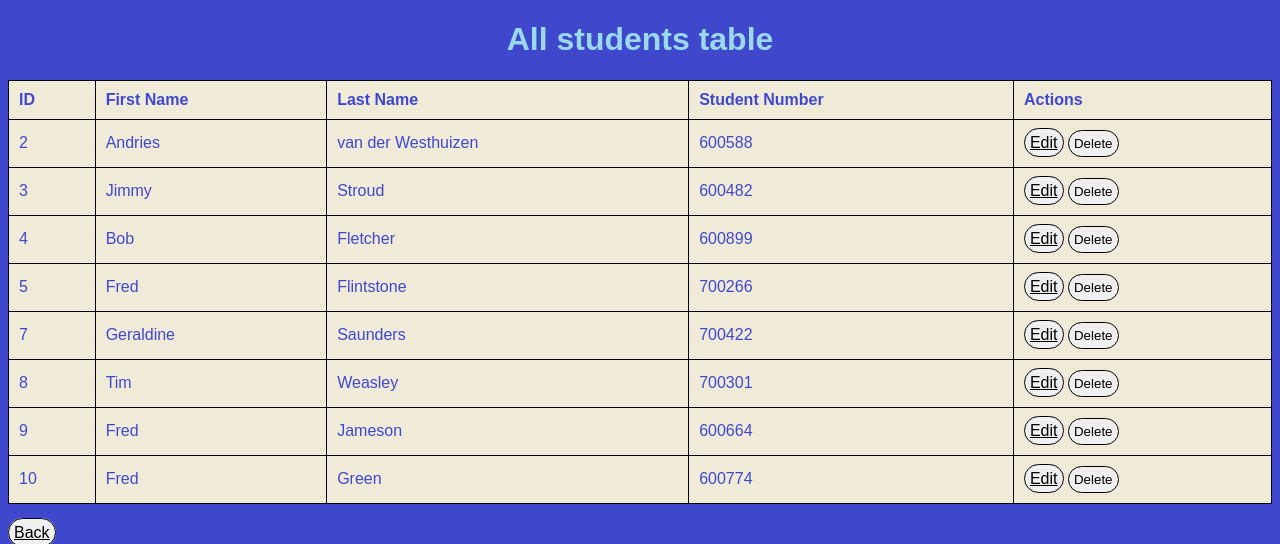
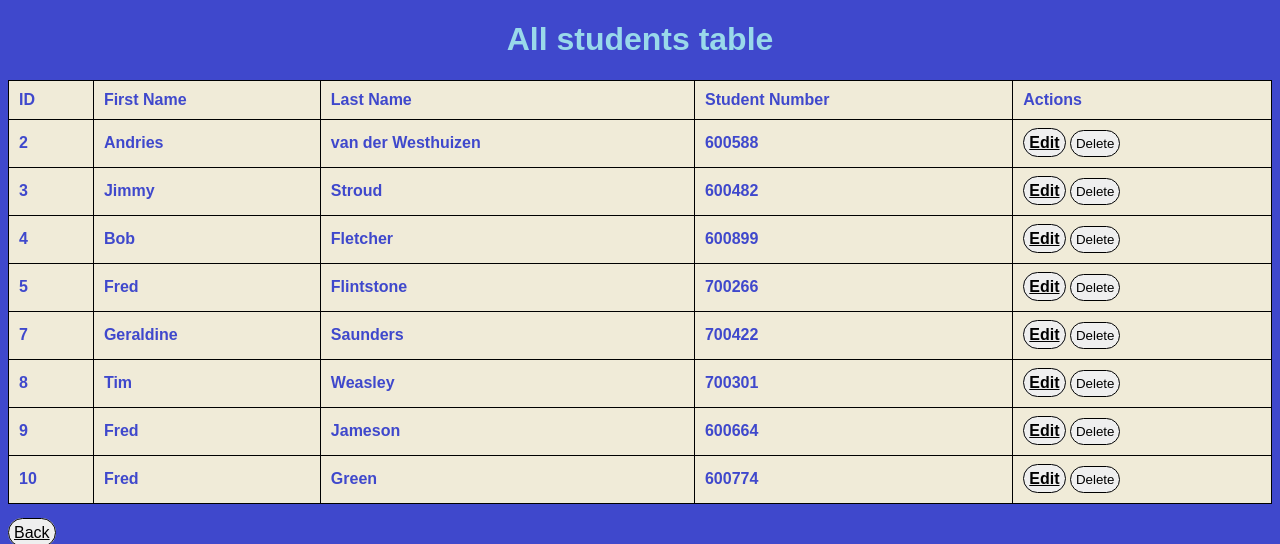
Before and after one commit to andriesvdw1/StudentsDB-Flask, a Flask app: page /students in a window 1280 px wide. Shown: the top 544 px of the page. Run offline with Flask 3, Linux system fonts and the light colour scheme; data comes from the database, SQL or seed files in the repository.

Commit message:
Update styles.css
bold text for table row data

```diff
--- a/static/styles.css
+++ b/static/styles.css
@@ -29,6 +29,7 @@ th, td {
     padding: 10px;
     text-align: left;
 }
+td{font-weight: bold;}
 
 form {
     margin: 10px 0;
```
